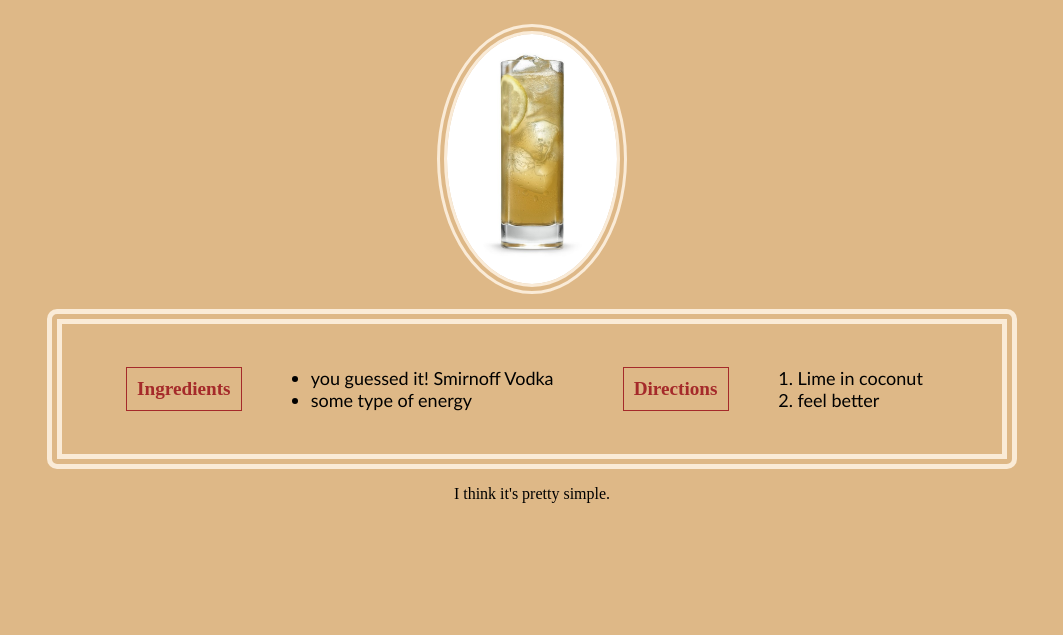
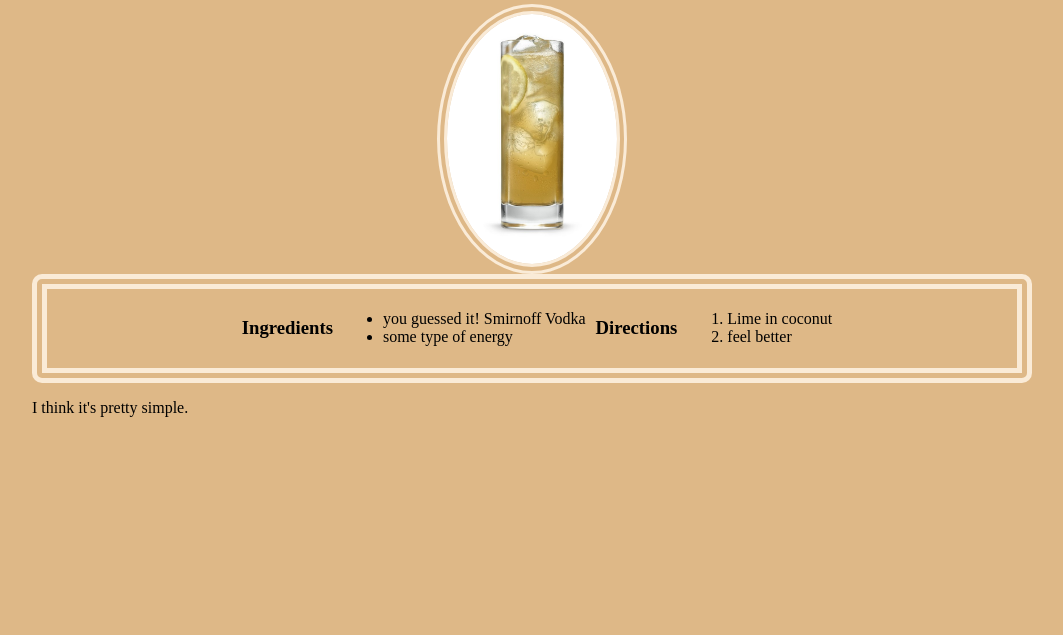
Before and after one commit to EffyJones/odin-recipes, a plain HTML site: page recipes/energy-smirnoff.html in a window 1280 px wide. Shown: the part 165-800 px from the top of the page, without its empty margins (108-1171 px from the left). Drawn offline with Linux system fonts and the light colour scheme.

Commit message:
added new css page, adjustment to old css

```diff
--- a/recipes/energy-smirnoff.css
+++ b/recipes/energy-smirnoff.css
@@ -7,15 +7,6 @@ body {
     margin-right: auto;
     padding:20px;
 }
-#border {
-    border: 15px double antiquewhite;
-    padding: 10px;
-    border-radius: 10px;
-    margin: 15px;
-    align-items: center;
-    flex-wrap: wrap;
-}
-
 h1 {
     background: burlywood;
     border: 15px double antiquewhite;
@@ -24,44 +15,27 @@ h1 {
     text-align: center;
     font-size: 40px;
     max-width: 1000px;
-    padding: 15px;
+    padding: 5px;
 }
-
 img {
     border: 10PX double antiquewhite;
     border-radius: 70%;
 }
-.flex-container {
-    display: flex;
-    align-items:center;
-    justify-content:space-evenly;
-    columns:auto;
-    max-width: 1000px;
-    margin-left: auto;
-    margin-right: auto;
-}
-
 div {
     display: flex;
     align-items: center;
     justify-content: center;
+
 }
+h3 {
+    columns: 1;
+    padding: 10px;
+    max-width: 1000px;
+}
+div.frame {
+    border: 15px double antiquewhite;
+    justify-content: ;
+    flex-wrap: wrap;
+    border-radius: 10px;
 
-#font {
-    font-family: 'Trebuchet MS', 'Lucida Sans Unicode', 'Lucida Grande', 'Lucida Sans', Arial, sans-serif;
-    padding: 15px;
-    text-align: left;
-    font-size:large;
 }
-#font2 {
-    font-size:larger;
-    color: brown;
-}
-.box{
-    display: flexbox;
-    align-items: flex-start;
-    border: 1px solid;
-    text-align: center;
-    padding:10px;
-    justify-content: center;
-}
--- a/recipes/energy-smirnoff.html
+++ b/recipes/energy-smirnoff.html
@@ -17,21 +17,23 @@
     </head>
     <body>
         <h1><a href="../index.html">Smirnoff Energy</a></h1>
+
+    <div>
+        <img src="../images/3531.jpg" width="170" height="250" alt="Smirnoff Energy">
         </div>
-    <div><img src="../images/3531.jpg" width="170" height="250" alt="Smirnoff Energy">
-        </div>
-       <div class="flex-container" id="border">
-        <h2 id="font2"class="box">Ingredients</h2>
-        <div><ul id="font">
+    <div class="frame">
+        <h3>Ingredients</h3>
+        <ul>
                 <li>you guessed it! Smirnoff Vodka</li>
                 <li>some type of energy</li>
-            </ul></div>
-        <h3 id="font2"class="box">Directions</h3>
-            <ol id="font">
+            </ul>
+
+        <h3>Directions</h3>
+            <ol>
                 <li>Lime in coconut</li>
                 <li>feel better</li>
             </ol>
         </div>
-        <p class="flex-container">I think it's pretty simple.</p>
+        <p>I think it's pretty simple.</p>
     </body>
 </html>
--- a/recipes/panang-chicken-curry.css
+++ b/recipes/panang-chicken-curry.css
@@ -15,7 +15,7 @@ h1 {
     text-align: center;
     font-size: 40px;
     max-width: 1000px;
-    padding: 15px;
+    padding: 5px;
 }
 h2 {
     color: brown;
@@ -23,19 +23,21 @@ h2 {
     border: 15px double antiquewhite;
     border-radius: 10px;
     padding: 15px;
-    max-width: 1000px;
+    max-width: 700px;
+    text-align: center;
 }
 h3 {
     color: brown;
     text-align:left;
     font-size: larger;
     align-self: center;
-   /*this part is not done*/
+
 
 }
 img {
     border: 10PX double antiquewhite;
     border-radius: 70%;
+
 }
 div.container {
     display: flex;
@@ -44,5 +46,11 @@ div.container {
 }
 p {
     text-align: left;
-    font-family: 'Trebuchet MS', 'Lucida Sans Unicode', 'Lucida Grande', 'Lucida Sans', Arial, sans-serif;
+    font-family:'Times New Roman', Times, serif
 }
+.box {
+    border: 5px solid brown;
+    border-radius: 10px;
+    padding: 10px;
+
+}
--- a/recipes/rice-treats.css
+++ b/recipes/rice-treats.css
@@ -15,7 +15,18 @@ h1 {
     text-align: center;
     font-size: 40px;
     max-width: 1000px;
+    padding: 5px;
+}
+h2{
+    color:brown;
+    font-size: 25px;
     padding: 15px;
+    text-align: center;
+}
+h3 {
+    color:brown;
+    text-align: left;
+    font-size: larger;
 }
 img {
     border: 10PX double antiquewhite;
@@ -25,4 +36,12 @@ div {
     display: flex;
     align-items: center;
     justify-content: center;
+
 }
+.box {
+    border: 15px double antiquewhite;
+    text-align: center;
+    border-radius: 10px;
+    align-items: center;
+    justify-content: center;
+}
```
Also changed, not shown: recipes/Panang-chicken-curry.html (+6 -4 lines), recipes/rice-treats.html (+2 -1 lines).
